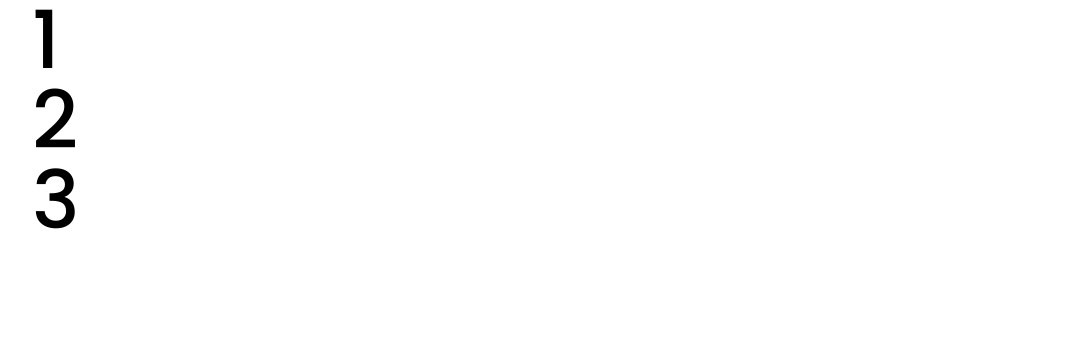
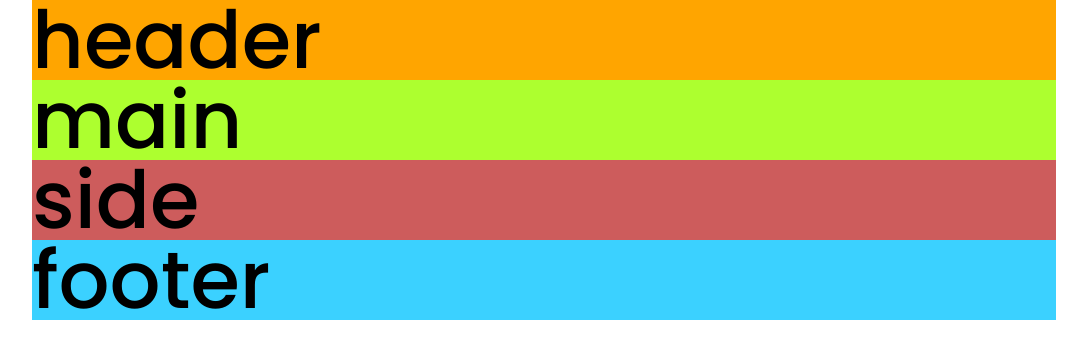
Before and after one commit to Jitpom/RWD_Workshop2022, a plain HTML site: page Workshop WK02-2/index.html in a window 1280 px wide. Shown: the whole page, without its empty margins (96-1183 px from the left). Drawn offline with Linux system fonts and the light colour scheme.

Commit message:
setting up

```diff
--- a/Workshop WK02-2/css/style.css
+++ b/Workshop WK02-2/css/style.css
@@ -9,6 +9,22 @@ body {
     margin: 0 auto;
 }
 
-.box h1{
+.container h1{
     font-size: 5em;
 }
+
+.header{
+    background-color: orange;
+}
+
+.main{
+    background-color: greenyellow;
+}
+
+.side{
+    background-color: indianred;
+}
+
+.footer{
+    background-color: rgb(59, 209, 255);
+}
--- a/Workshop WK02-2/index.html
+++ b/Workshop WK02-2/index.html
@@ -13,14 +13,17 @@
 
 <body>
     <section class="container">
-        <div class="box">
-            <h1>1</h1>
+        <div class="header">
+            <h1>header</h1>
         </div>
-        <div class="box">
-            <h1>2</h1>
+        <div class="main">
+            <h1>main</h1>
         </div>
-        <div class="box">
-            <h1>3</h1>
+        <div class="side">
+            <h1>side</h1>
+        </div>
+        <div class="footer">
+            <h1>footer</h1>
         </div>
     </section>
 </body>
```
